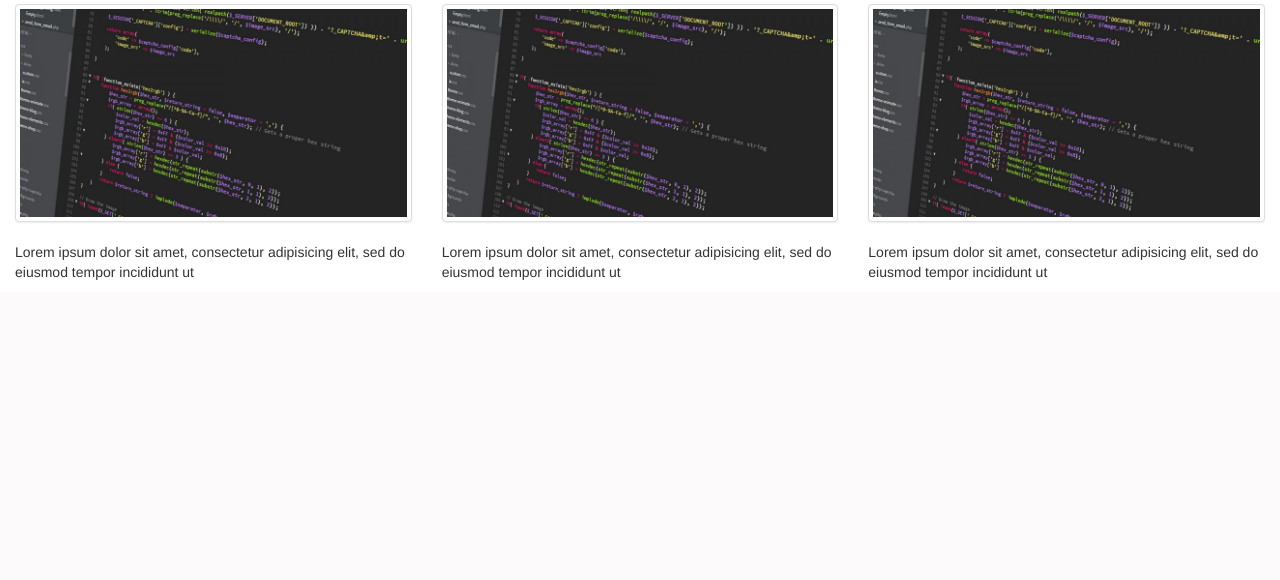
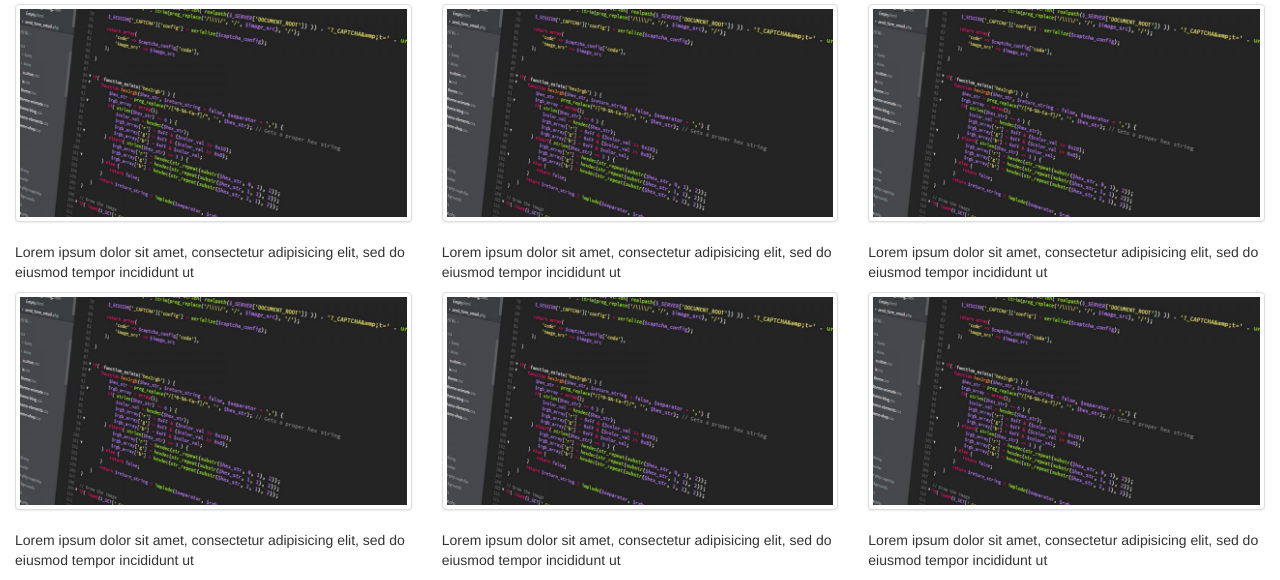
Before and after one commit to Ngahu/Personal-WebPage, a Django app: template Personal/Home/templates/Home/index.html in a window 1280 px wide. Shown: the part 1656-2236 px from the top of the page. Before the commit the page ends 1936 px from the top, so only its background shows below. Run offline with Django 3.2, Linux system fonts and the light colour scheme; the template is opened without the code that fills it, so the values that code supplies are empty; some libraries are stand-ins or nearby versions.

Commit message:
adding of the second portfolio section

```diff
--- a/Personal/Home/templates/Home/index.html
+++ b/Personal/Home/templates/Home/index.html
@@ -74,7 +74,7 @@ WEB & MOBILE APPS <br>
 <!--MAKING OF THE EXPERTISE SECTION -->
 <div class="container-fluid">
   <div class="row">
-    <div class="col-xs-12 col-md-12">
+    <div class="col-md-12">
       <div id="mine">
         <h1>MY EXPERTISE</h1>
         <p id="para">
@@ -160,7 +160,7 @@ WEB & MOBILE APPS <br>
 <!--THE MAKING OF THE WORK SECTION -->
 <div class="container-fluid">
   <div class="row">
-    <div class="col-xs-12 col-md-12">
+    <div class="col-md-12">
       <h3>MY WORK</h3>
       <p class="sub-title">
         Some of my favourite projects i am proud for
@@ -197,8 +197,37 @@ WEB & MOBILE APPS <br>
           </div>
 
 
-      </div>
-    </div>
+
+          <div class="col-sm-6 col-md-4">
+            <a href="#" class="thumbnail">
+                <img src="static/images/code.jpg" alt="" class="img-responsive" />
+            </a>
+            <p>
+                Lorem ipsum dolor sit amet, consectetur adipisicing elit, sed do eiusmod tempor incididunt ut
+            </p>
+          </div>
+
+          <div class="col-sm-6 col-md-4">
+            <a href="#" class="thumbnail">
+              <img src="static/images/code.jpg" alt="" class="img-responsive" />
+            </a>
+            <p>
+                Lorem ipsum dolor sit amet, consectetur adipisicing elit, sed do eiusmod tempor incididunt ut
+            </p>
+          </div>
+
+          <div class="col-sm-6 col-md-4">
+            <a href="#" class="thumbnail">
+                  <img src="static/images/code.jpg" alt="" class="img-responsive" />
+            </a>
+            <p>
+                Lorem ipsum dolor sit amet, consectetur adipisicing elit, sed do eiusmod tempor incididunt ut
+            </p>
+          </div>
+
+
+      </div><!--ed of row -->
+    </div><!--end of container -->
 
 
 
```
